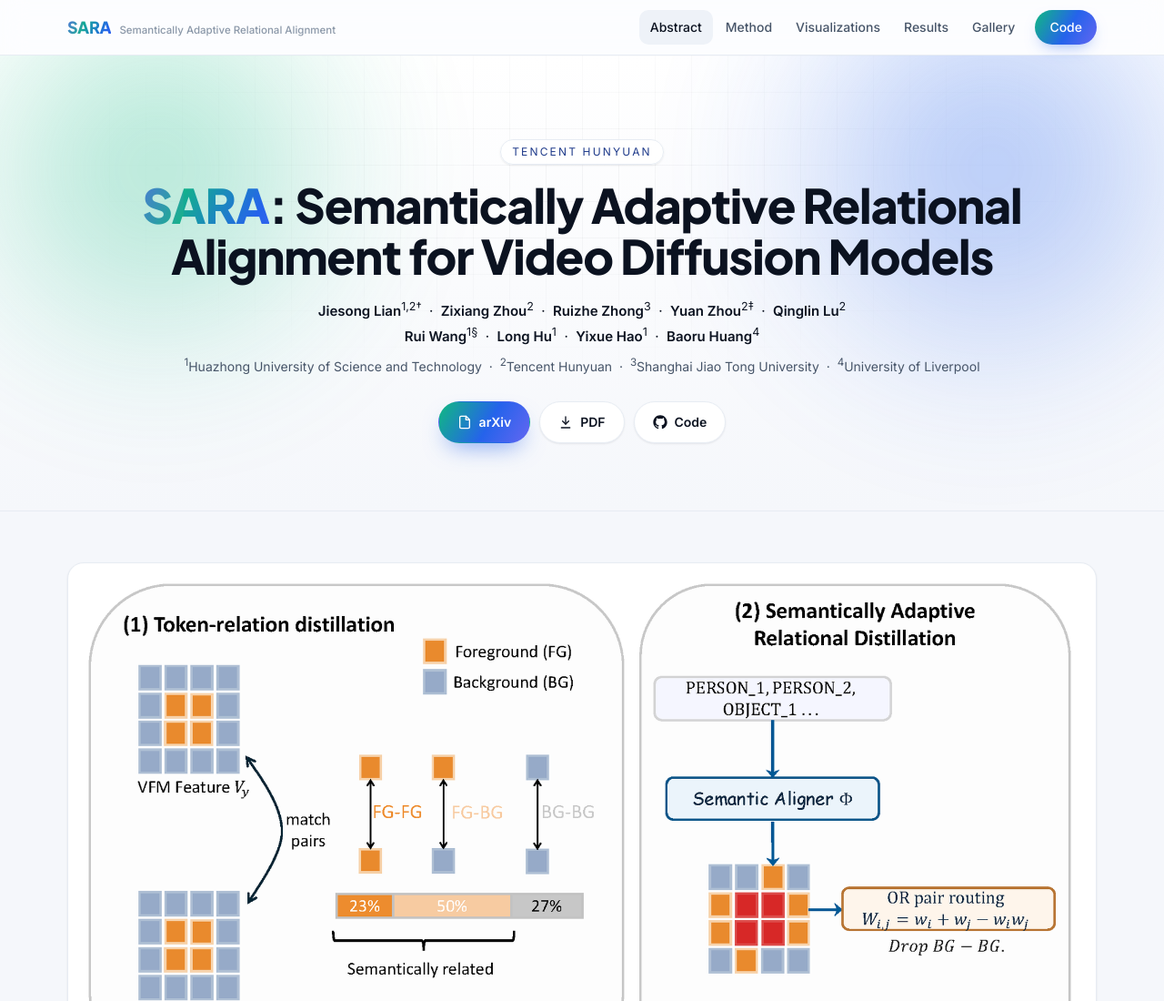
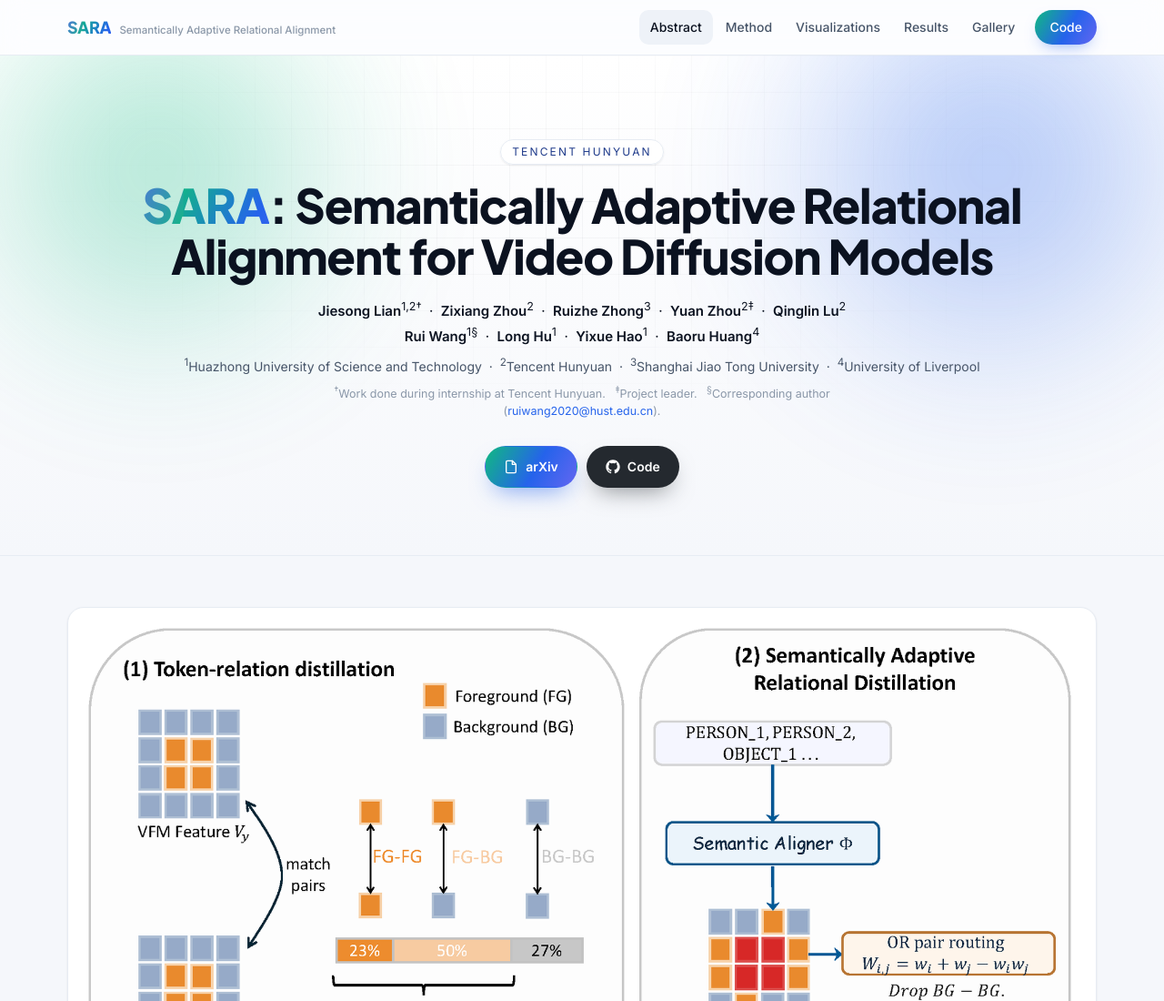
Before and after one commit to SARAdit/SARAdit.github.io, a plain HTML site: page index.html in a window 1280 px wide. Shown: the top 1100 px of the page at 91% size. Drawn offline with Linux system fonts and the light colour scheme.

Commit message:
Update index.html

```diff
--- a/index.html
+++ b/index.html
@@ -624,6 +624,11 @@ header.hero .links a.btn-primary {
     box-shadow: 0 12px 26px -10px rgba(37,99,235,.6);
 }
 header.hero .links a.btn-primary:hover { color: #fff; filter: brightness(1.06); transform: translateY(-1px); }
+header.hero .links a.btn-code {
+    background: #24292f; color: #fff; border-color: transparent;
+    box-shadow: 0 12px 26px -10px rgba(36,41,47,.55);
+}
+header.hero .links a.btn-code:hover { color: #fff; filter: brightness(1.18); transform: translateY(-1px); }
 header.hero .links a svg { width: 16px; height: 16px; }
 
 .hero-stats { display: flex; flex-wrap: wrap; justify-content: center; gap: 14px; margin: 36px auto 0; max-width: 820px; }
@@ -801,16 +806,17 @@ header.hero .links a:hover::after, .nav-cta:hover::after { animation: shine .8s
             <sup>3</sup>Shanghai Jiao Tong University &nbsp;&middot;&nbsp;
             <sup>4</sup>University of Liverpool
         </p>
+        <p class="note">
+            <sup>&dagger;</sup>Work done during internship at Tencent Hunyuan. &nbsp;
+            <sup>&Dagger;</sup>Project leader. &nbsp;
+            <sup>&sect;</sup>Corresponding author (<a href="mailto:ruiwang2020@hust.edu.cn">ruiwang2020@hust.edu.cn</a>).
+        </p>
         <div class="links">
             <a class="btn-primary" href="https://arxiv.org/abs/2605.07800" target="_blank" rel="noopener">
                 <svg viewBox="0 0 24 24" fill="none" stroke="currentColor" stroke-width="2" stroke-linecap="round" stroke-linejoin="round"><path d="M14 2H6a2 2 0 0 0-2 2v16a2 2 0 0 0 2 2h12a2 2 0 0 0 2-2V8z"/><path d="M14 2v6h6"/></svg>
                 arXiv
             </a>
-            <a href="https://arxiv.org/pdf/2605.07800" target="_blank" rel="noopener">
-                <svg viewBox="0 0 24 24" fill="none" stroke="currentColor" stroke-width="2" stroke-linecap="round" stroke-linejoin="round"><path d="M12 3v12"/><path d="m7 10 5 5 5-5"/><path d="M5 21h14"/></svg>
-                PDF
-            </a>
-            <a href="https://github.com/lian700/SARA" target="_blank" rel="noopener">
+            <a class="btn-code" href="https://github.com/lian700/SARA" target="_blank" rel="noopener">
                 <svg viewBox="0 0 24 24" fill="currentColor"><path d="M12 .5C5.7.5.5 5.7.5 12c0 5.1 3.3 9.4 7.9 10.9.6.1.8-.3.8-.6v-2c-3.2.7-3.9-1.4-3.9-1.4-.5-1.3-1.3-1.7-1.3-1.7-1.1-.7.1-.7.1-.7 1.2.1 1.8 1.2 1.8 1.2 1 1.8 2.7 1.3 3.4 1 .1-.8.4-1.3.8-1.6-2.6-.3-5.3-1.3-5.3-5.7 0-1.3.5-2.3 1.2-3.1-.1-.3-.5-1.5.1-3.1 0 0 1-.3 3.3 1.2a11.5 11.5 0 0 1 6 0C17 4.6 18 4.9 18 4.9c.6 1.6.2 2.8.1 3.1.8.8 1.2 1.8 1.2 3.1 0 4.4-2.7 5.4-5.3 5.7.4.4.8 1.1.8 2.2v3.3c0 .3.2.7.8.6 4.6-1.5 7.9-5.8 7.9-10.9C23.5 5.7 18.3.5 12 .5z"/></svg>
                 Code
             </a>
```
